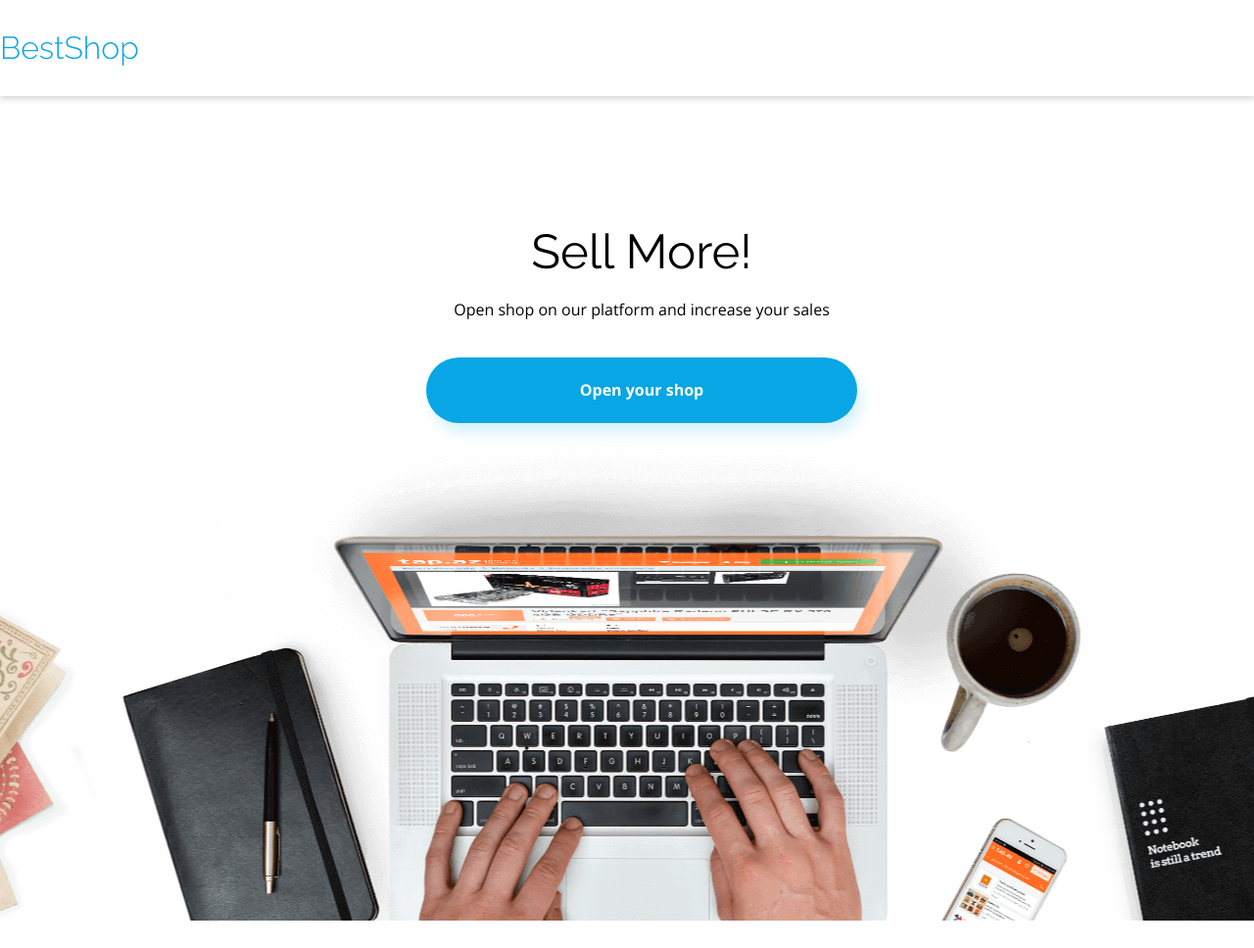
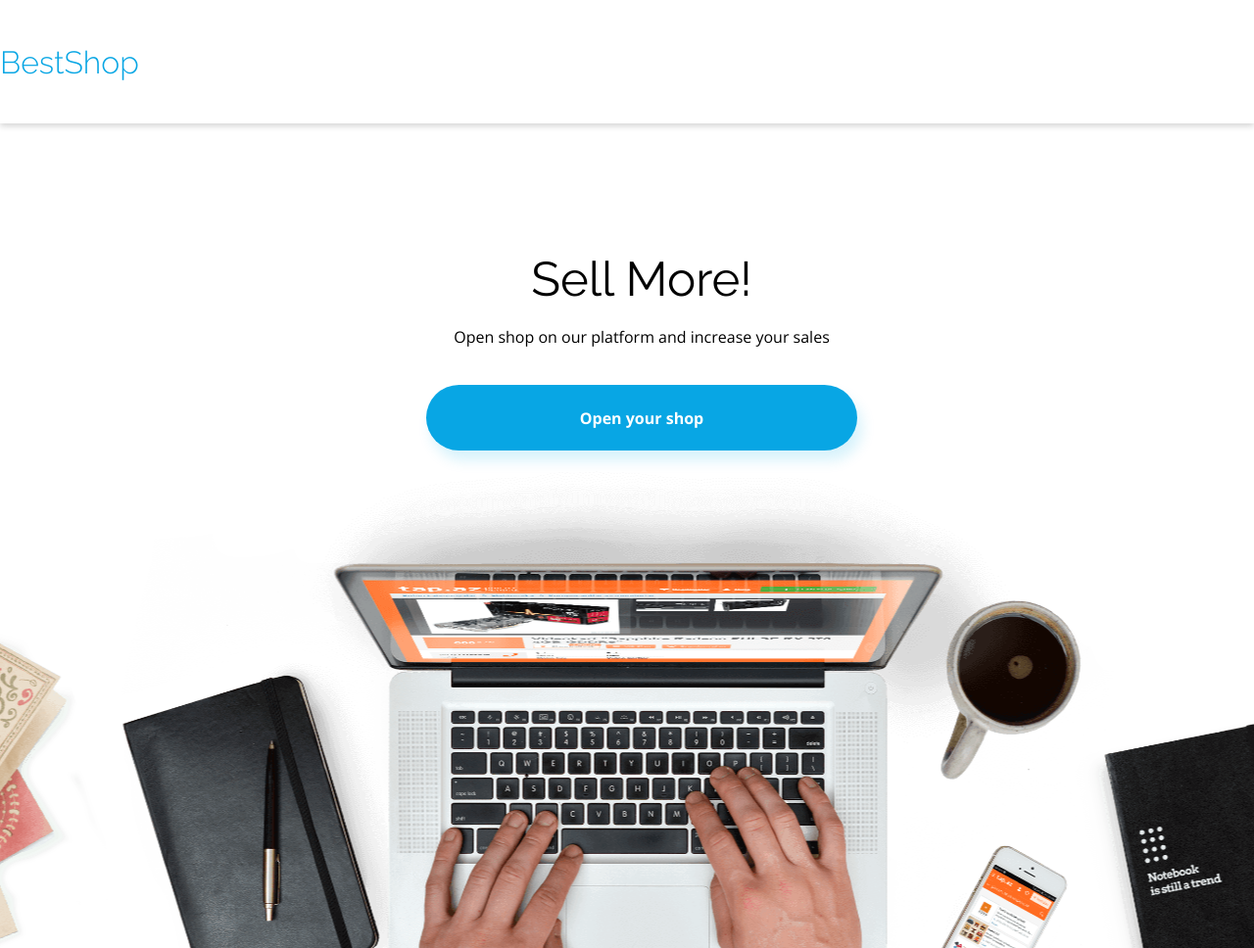
Before and after one commit to Samouczek/BestShop, a website: page index.html in a window 1280 px wide. Shown: the top 968 px of the page at 98% size. Drawn offline with nearby package versions, Linux system fonts and the light colour scheme.

Commit message:
header - change of units

```diff
--- a/scss/elements/_header.scss
+++ b/scss/elements/_header.scss
@@ -1,13 +1,13 @@
 
 header{
   background-color: $color-white;
-  box-shadow: 0 3px 6px #00000029;;
+  box-shadow: 0 0.188rem 0.375rem #00000029;;
 }
 
 .header{
   display: flex;
   justify-content: space-between;
-  height: 1.875px;
+  height: 1.875rem;
 }
 
 @media (min-width: $breakpoint-xl) {
```
Also changed, not shown: css/main.css.
